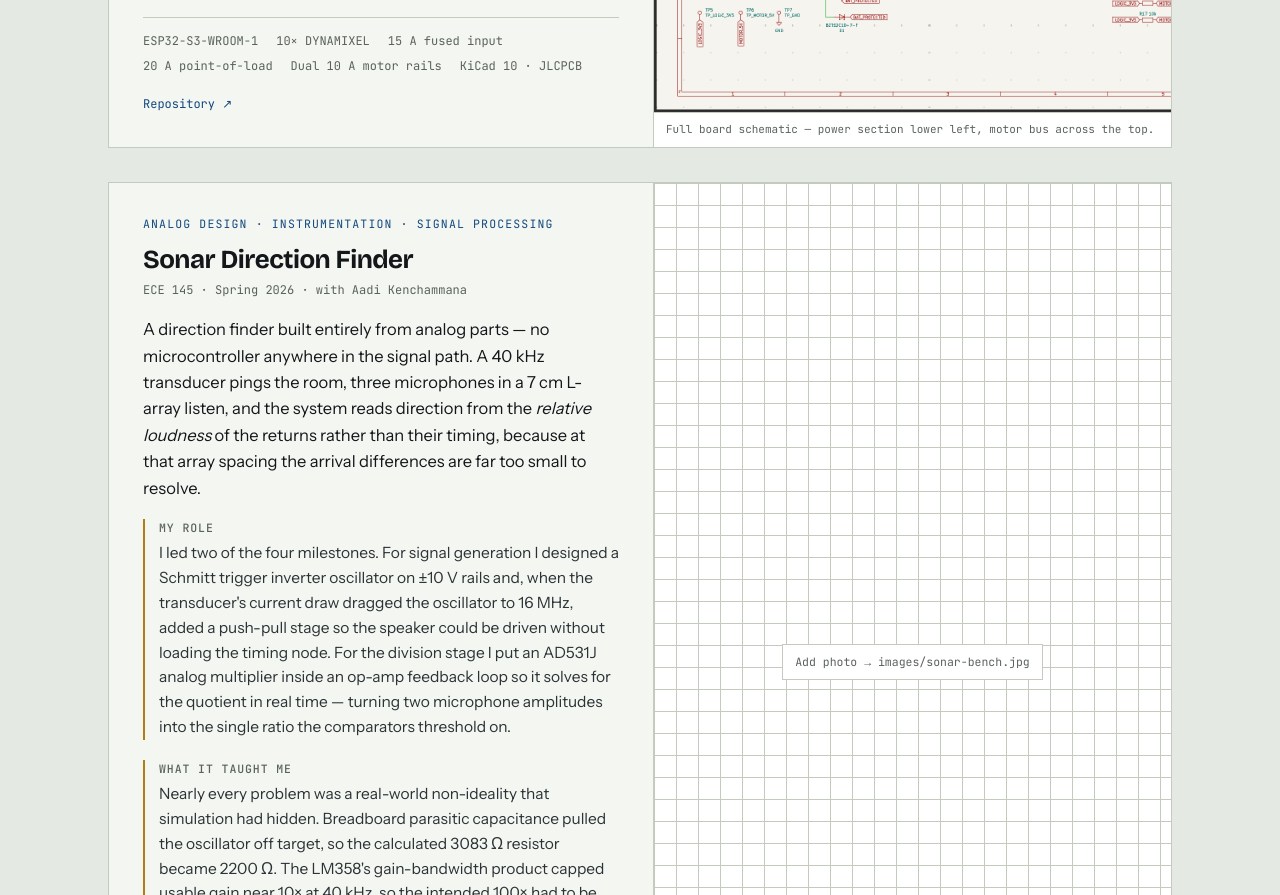
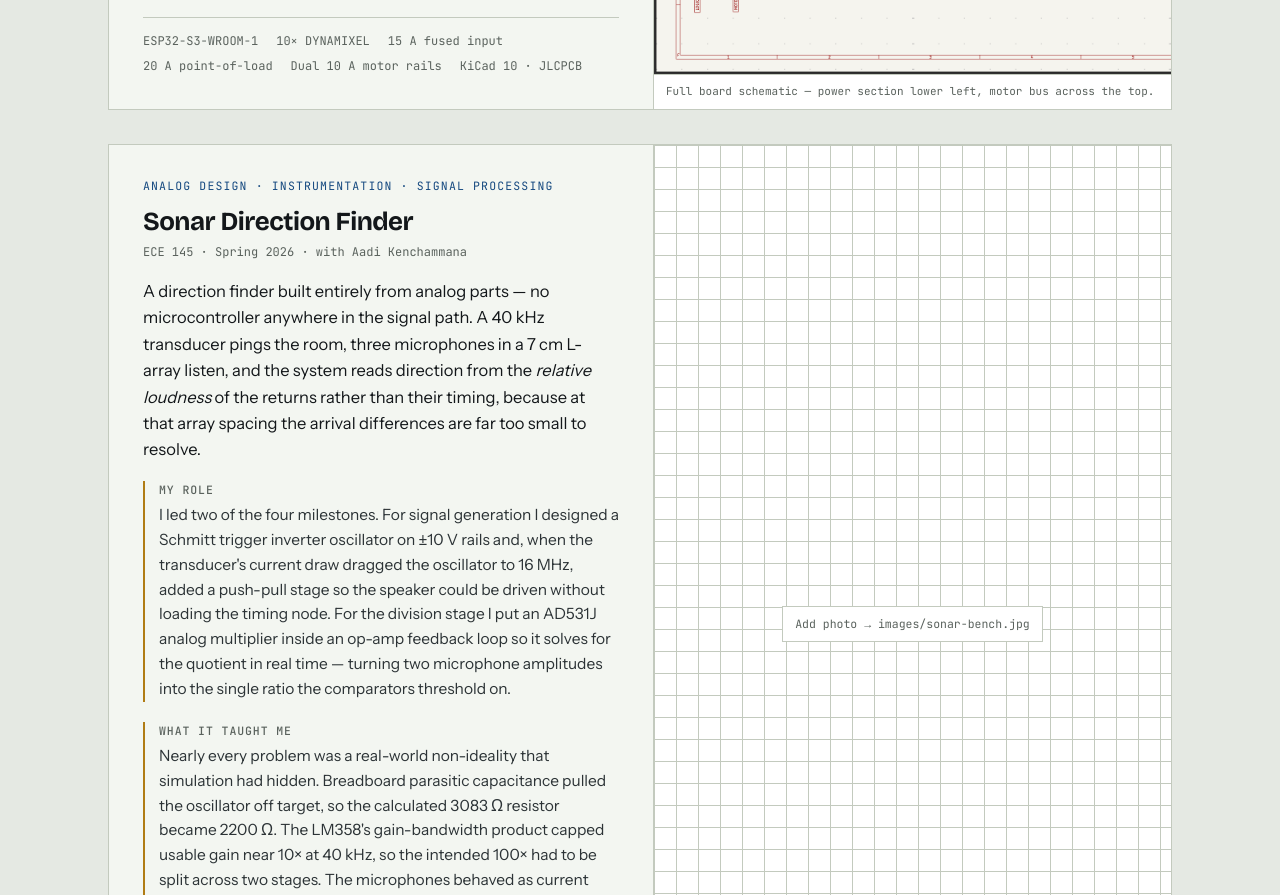
Before and after one commit to ahowa47/Portfolio, a plain HTML site: page index (1).html in a window 1280 px wide. Shown: the part 1410-2305 px from the top of the page. Drawn offline with nearby package versions, Linux system fonts and the light colour scheme.

Commit message:
Remove repository link from index.html
Removed the repository link from the card links section.

```diff
--- a/index (1).html
+++ b/index (1).html
@@ -286,9 +286,6 @@
               <li>Dual 10 A motor rails</li>
               <li>KiCad 10 · JLCPCB</li>
             </ul>
-            <div class="card-links">
-              <a href="https://github.com/ahowa47" target="_blank" rel="noopener">Repository ↗</a>
-            </div>
           </div>
           <figure class="card-figure" style="margin:0">
             <img src="images/hand-schematic.png" alt="KiCad schematic of the five-finger hand controller showing the ESP32-S3, ten DYNAMIXEL motor connectors, USB-C front end, and the fused battery and point-of-load power section.">
```
